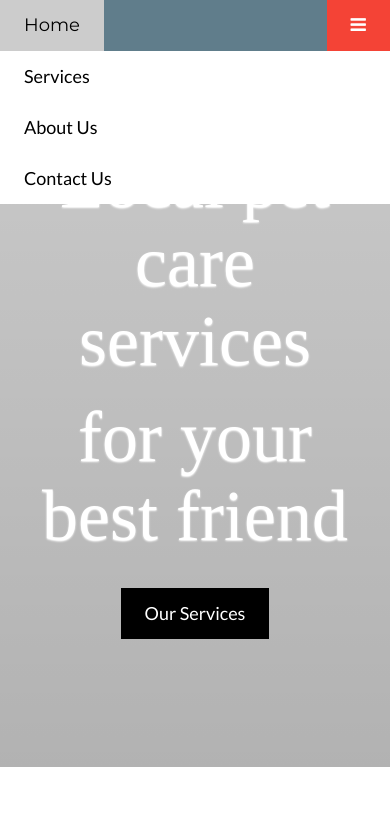
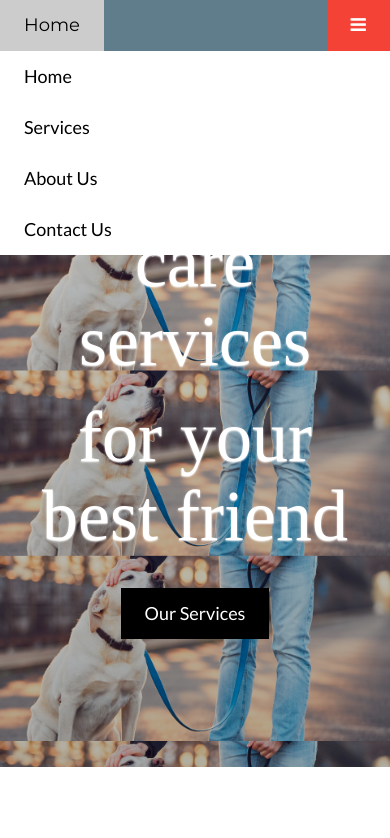
Before and after one commit to Rivera-IV/HTML-Final-Project, a plain HTML site: page index.html in a window 390 px wide. Both pictures are taken after a click on the link "Toggle Navigation Menu". Shown: the top 838 px of the page. Drawn offline with Linux system fonts and the light colour scheme.

Commit message:
mobile fixes

```diff
--- a/index.html
+++ b/index.html
@@ -23,7 +23,6 @@
     header {
         background-image: linear-gradient(rgba(0, 0, 0, 0.2), rgba(0, 0, 0, 0.3)), url('images/home.jpg');
         background-size: 100%;
-        background-repeat: no-repeat;
     }
 </style>
 <body>
@@ -40,6 +39,7 @@
 
             <!-- Navbar on small screens -->
             <div id="navDemo" class="w3-bar-block w3-white w3-hide w3-hide-large w3-hide-medium w3-large">
+                <a href="index.html" class="w3-bar-item w3-button w3-padding-large">Home</a>
                 <a href="services.html" class="w3-bar-item w3-button w3-padding-large">Services</a>
                 <a href="about.html" class="w3-bar-item w3-button w3-padding-large">About Us</a>
                 <a href="contact.html" class="w3-bar-item w3-button w3-padding-large">Contact Us</a>
```
Also changed, not shown: about.html (+2 -1 lines), contact.html (+1 -1 lines), services.html (+1 -1 lines).
